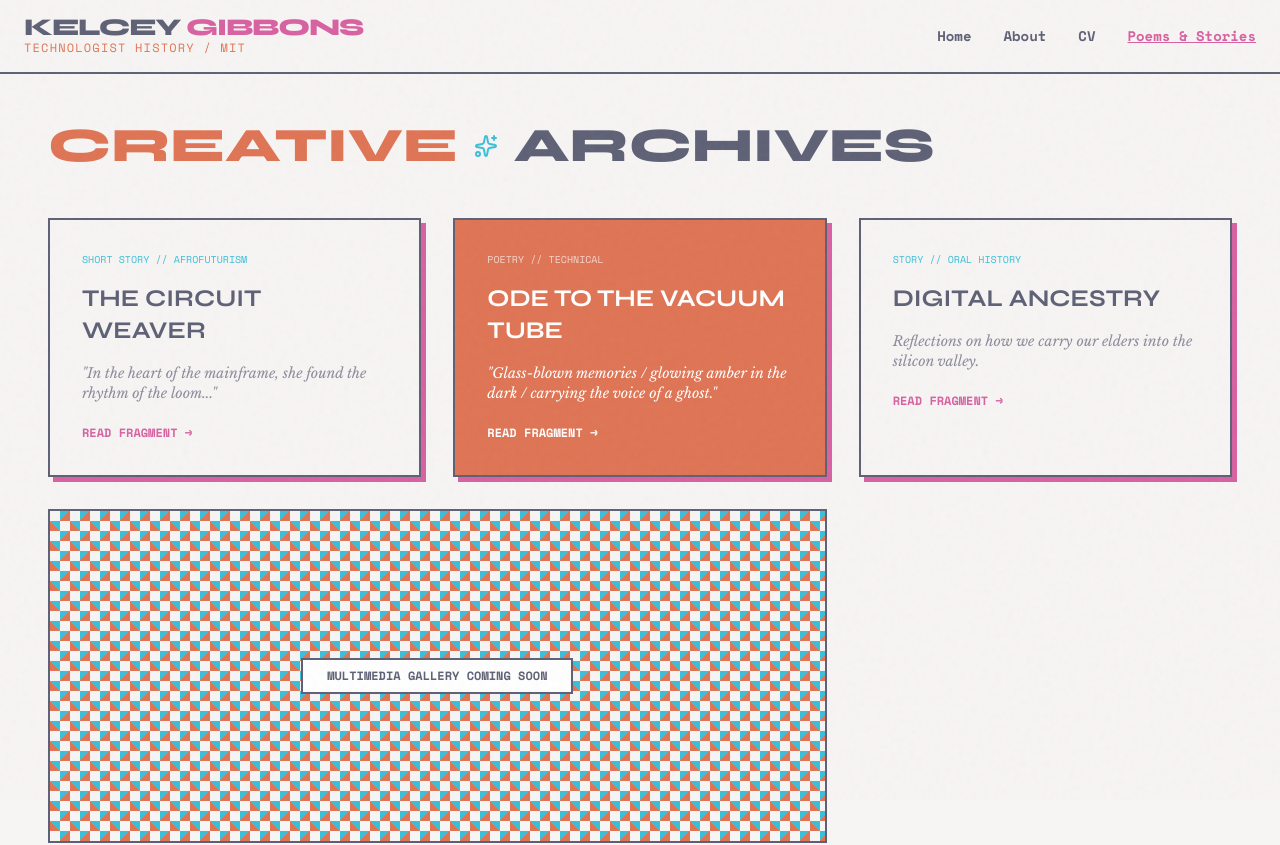
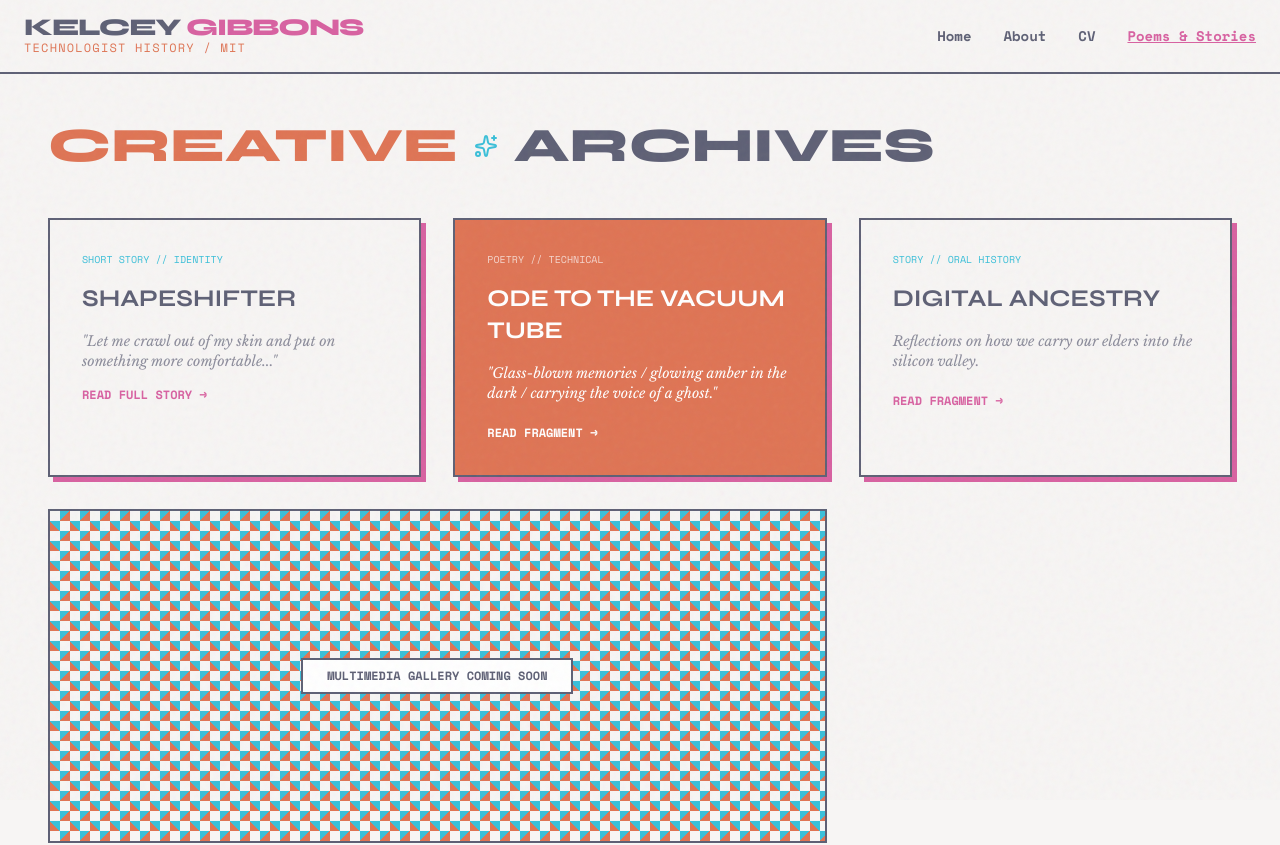
Before and after one commit to dustinmichels/kelceygibbons, a Vue app in the folder app/: page /writing in a window 1280 px wide. Shown: the top 845 px of the page. Built offline with nearby package versions, Linux system fonts and the light colour scheme.

Commit message:
add writing

```diff
--- a/app/package.json
+++ b/app/package.json
@@ -13,6 +13,7 @@
     "@tailwindcss/vite": "^4.1.18",
     "lucide-vue-next": "^0.468.0",
     "tailwindcss": "^4.1.18",
+    "unplugin-vue-markdown": "^29.2.0",
     "vue": "^3.5.24",
     "vue-router": "^4.6.4"
   },
--- /dev/null
+++ b/app/src/components/StoryPost.vue
@@ -0,0 +1,52 @@
+<script setup>
+import { ArrowLeft } from 'lucide-vue-next'
+
+defineProps({
+  title: {
+    type: String,
+    required: true
+  },
+  subtitle: {
+    type: String,
+    default: 'Short Story'
+  },
+  author: {
+    type: String,
+    default: 'Kelcey Gibbons'
+  }
+})
+</script>
+
+<template>
+  <section class="p-6 md:p-12 max-w-4xl mx-auto space-y-8">
+    <!-- Back Navigation -->
+    <div class="mb-8">
+      <router-link
+        to="/writing"
+        class="inline-flex items-center gap-2 font-mono text-xs uppercase font-bold hover:text-[var(--sky-surge)] transition-colors"
+      >
+        <ArrowLeft class="w-4 h-4" />
+        Back to Archives
+      </router-link>
+    </div>
+
+    <article class="space-y-6">
+      <header class="space-y-4 mb-12 border-b-2 border-[var(--blue-slate)] pb-8">
+        <div class="font-mono text-xs uppercase tracking-wider text-[var(--sky-surge)]">
+          {{ subtitle }}
+        </div>
+        <h1 class="font-header text-4xl md:text-6xl font-black uppercase text-[var(--blue-slate)]">
+          {{ title }}
+        </h1>
+      </header>
+
+      <div class="prose prose-lg md:prose-xl text-[var(--blue-slate)] font-serif leading-relaxed max-w-none">
+        <slot></slot>
+      </div>
+
+      <footer class="mt-12 pt-8 border-t border-[var(--blue-slate)]/20 font-mono text-sm text-[var(--blue-slate)]/60 text-right">
+        — {{ author }}
+      </footer>
+    </article>
+  </section>
+</template>
--- a/app/src/router/index.js
+++ b/app/src/router/index.js
@@ -2,6 +2,7 @@ import { createRouter, createWebHistory } from 'vue-router'
 import HomeView from '../views/HomeView.vue'
 import AboutView from '../views/AboutView.vue'
 import WritingView from '../views/WritingView.vue'
+import ShapeShifterView from '../views/writing/ShapeShifterView.vue'
 import CVView from '../views/CVView.vue'
 
 const router = createRouter({
@@ -23,6 +24,11 @@ const router = createRouter({
       component: WritingView,
     },
     {
+      path: '/writing/shapeshifter',
+      name: 'shapeshifter',
+      component: ShapeShifterView,
+    },
+    {
       path: '/cv',
       name: 'cv',
       component: CVView,
--- a/app/src/views/WritingView.vue
+++ b/app/src/views/WritingView.vue
@@ -14,17 +14,18 @@ import { Sparkles } from 'lucide-vue-next'
       <!-- Card 1 -->
       <div class="border-2 border-[var(--blue-slate)] p-8 bg-white btn-offset space-y-4">
         <div class="font-mono text-[10px] uppercase text-[var(--sky-surge)]">
-          Short Story // Afrofuturism
+          Short Story // Identity
         </div>
-        <h3 class="font-header text-2xl uppercase font-bold">The Circuit Weaver</h3>
+        <h3 class="font-header text-2xl uppercase font-bold">ShapeShifter</h3>
         <p class="text-sm italic text-[var(--blue-slate)]/70">
-          "In the heart of the mainframe, she found the rhythm of the loom..."
+          "Let me crawl out of my skin and put on something more comfortable..."
         </p>
-        <button
-          class="text-[var(--sweet-peony)] font-mono text-xs uppercase font-bold hover:underline"
+        <router-link
+          to="/writing/shapeshifter"
+          class="text-[var(--sweet-peony)] font-mono text-xs uppercase font-bold hover:underline block"
         >
-          Read Fragment →
-        </button>
+          Read Full Story →
+        </router-link>
       </div>
 
       <!-- Card 2 -->
--- /dev/null
+++ b/app/src/views/writing/ShapeShifterView.vue
@@ -0,0 +1,13 @@
+<script setup>
+import ShapeShifterContent from './posts/shapeshifter.md'
+import StoryPost from '../../components/StoryPost.vue'
+</script>
+
+<template>
+  <StoryPost
+    title="ShapeShifter"
+    subtitle="Short Story // Identity"
+  >
+    <ShapeShifterContent />
+  </StoryPost>
+</template>
--- /dev/null
+++ b/app/src/views/writing/posts/shapeshifter.md
@@ -0,0 +1,7 @@
+"Let me crawl out of my skin and put on something more comfortable," she said; closing the bathroom door, muffling the sound of running water. Hot steam slipped out from under the door – wanting to escape. He did not know who would be there when the door reopened, but he hoped she would still be there, unchanged.
+
+"I should say something," he thought, panic growing in his heart…
+
+He loved her just as she was, and the thought of seeing her differently scared him. She was perfect just as she was, just as he had always saw her, and he did not want that to change. But she was a shapeshifter. Who she was, was whoever she wanted to be. She told him to trust her. She had said, "Who I am is who I am on the inside, not on the out. To love me is to love all my faces, textures, and shapes."
+
+He had agreed, but that was when it was all abstract, theoretical. Now it was all too real and… The water stopped. The steam dissipated. Moments later, nervous heartbeats later, the door opened, and there she was. He recognized her smile, her walk, her love.
--- a/app/vite.config.js
+++ b/app/vite.config.js
@@ -1,9 +1,16 @@
 import tailwindcss from '@tailwindcss/vite'
 import vue from '@vitejs/plugin-vue'
+import Markdown from 'unplugin-vue-markdown/vite'
 import { defineConfig } from 'vite'
 
 // https://vite.dev/config/
 export default defineConfig({
-  plugins: [tailwindcss(), vue()],
+  plugins: [
+    tailwindcss(),
+    vue({
+      include: [/\.vue$/, /\.md$/],
+    }),
+    Markdown(),
+  ],
   base: process.env.NODE_ENV === 'production' ? '/kelceygibbons/' : '/',
 })
```
Also changed, not shown: 1 other file (tests, documents, lock files or other folders).
